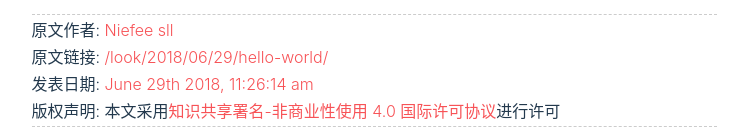
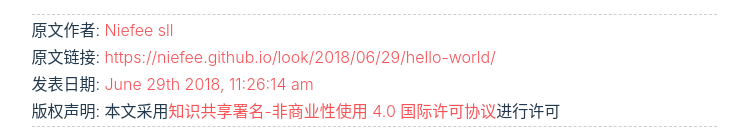
Before and after one commit to Niefee/look, a plain HTML site: page 2018/06/29/hello-world/index.html in a window 1280 px wide. Shown: the part 1179-1316 px from the top of the page, without its empty margins (266-1014 px from the left). Drawn offline with nearby package versions, Linux system fonts and the light colour scheme; a web font is replaced by a local one.

Commit message:
配置主页URL

```diff
--- a/2018/06/29/hello-world/index.html
+++ b/2018/06/29/hello-world/index.html
@@ -404,9 +404,9 @@ height:50vh;
     <!-- license  -->
 
         <div class="license-wrapper">
-            <p>原文作者: <a href="/look">Niefee sll</a>
-            <p>原文链接: <a href="/look/2018/06/29/hello-world/">/look/2018/06/29/hello-world/</a>
-            <p>发表日期: <a href="/look/2018/06/29/hello-world/">June 29th 2018, 11:26:14 am</a>
+            <p>原文作者: <a href="https://niefee.github.io/look">Niefee sll</a>
+            <p>原文链接: <a href="https://niefee.github.io/look/2018/06/29/hello-world/">https://niefee.github.io/look/2018/06/29/hello-world/</a>
+            <p>发表日期: <a href="https://niefee.github.io/look/2018/06/29/hello-world/">June 29th 2018, 11:26:14 am</a>
             <p>版权声明: 本文采用<a rel="license" href="http://creativecommons.org/licenses/by-nc/4.0/">知识共享署名-非商业性使用 4.0 国际许可协议</a>进行许可</p>
         </div>
 
--- a/content.json
+++ b/content.json
@@ -1 +1 @@
-{"meta":{"title":"Niefee","subtitle":null,"description":null,"author":"Niefee sll","url":"/look"},"posts":[{"title":"编译原理","date":"2018-06-29T12:32:17.000Z","path":"2018/06/29/编译原理/","permalink":"/look/2018/06/29/编译原理/","categories":[{"name":"笔记","slug":"笔记","permalink":"/look/categories/笔记/"}],"tags":[{"name":"MOOC","slug":"MOOC","permalink":"/look/tags/MOOC/"}]},{"title":"Hello World","date":"2018-06-29T03:26:14.411Z","path":"2018/06/29/hello-world/","permalink":"/look/2018/06/29/hello-world/","categories":[],"tags":[]}]}
+{"meta":{"title":"Niefee","subtitle":null,"description":null,"author":"Niefee sll","url":"https://niefee.github.io/look"},"posts":[{"title":"编译原理","date":"2018-06-29T12:32:17.000Z","path":"2018/06/29/编译原理/","permalink":"https://niefee.github.io/look/2018/06/29/编译原理/","categories":[{"name":"笔记","slug":"笔记","permalink":"https://niefee.github.io/look/categories/笔记/"}],"tags":[{"name":"MOOC","slug":"MOOC","permalink":"https://niefee.github.io/look/tags/MOOC/"}]},{"title":"Hello World","date":"2018-06-29T03:26:14.411Z","path":"2018/06/29/hello-world/","permalink":"https://niefee.github.io/look/2018/06/29/hello-world/","categories":[],"tags":[]}]}
```
Also changed, not shown: 2018/06/29/编译原理/index.html (+3 -3 lines).
